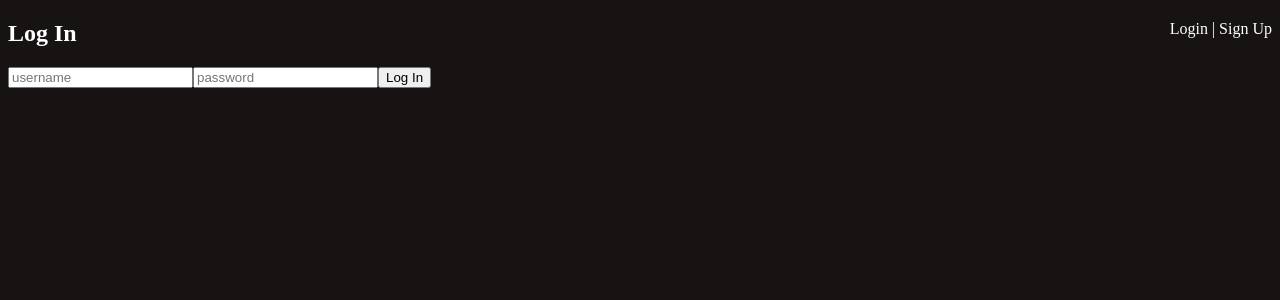
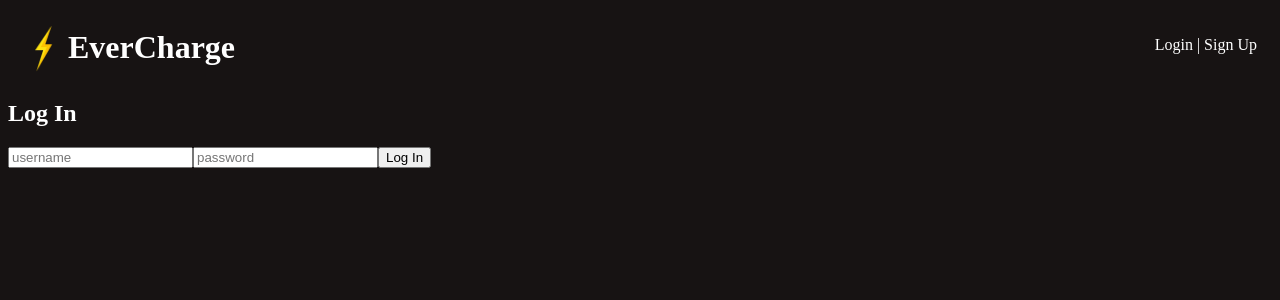
Before and after one commit to lycho33/EverCharge, a React (Create React App) app in the folder frontend/: page /login in a window 1280 px wide. Shown: the top 300 px of the page. Built offline with nearby package versions, Linux system fonts and the light colour scheme; no server answers.

Commit message:
navbar styling

```diff
--- a/frontend/package.json
+++ b/frontend/package.json
@@ -11,6 +11,7 @@
     "cra-template": "1.1.3",
     "react": "^17.0.2",
     "react-dom": "^17.0.2",
+    "react-icons": "^4.3.1",
     "react-redux": "^7.2.6",
     "react-router-dom": "^6.2.2",
     "react-scripts": "5.0.0",
--- a/frontend/src/Component/NavBar/Navbar.js
+++ b/frontend/src/Component/NavBar/Navbar.js
@@ -1,5 +1,7 @@
 import React from 'react'
 import '../../css/Navbar.css'
+import { GiPowerLightning } from 'react-icons/gi';
+import lightning_icon from '../../imgs/lightning_icon.png'
 import Login from './NavItems/Login'
 import Signup from './NavItems/Signup'
 import Logout from './NavItems/Logout'
@@ -10,19 +12,25 @@ function Navbar() {
 
     const user = useSelector(state => state.user)
     return (
-        <div className='navbar'>
+        <>
+            <div className='grid-navbar'>
+                <div className='grid-navbar-item home'>
+                    <img src={lightning_icon} />
+                    <h1>EverCharge</h1>
+                </div>
                 {(user.id) ?
-                <div className='registration'>
+                    <div className='grid-navbar-item registration'>
                         <Link to="/logout" className='link'>Log Out</Link>
                     </div>
                 :
-                <div className='registration'>
+                    <div className='grid-navbar-item registration'>
                         <Link to="/login" className='link'>Login |</Link>&nbsp;
                         <Link to="/signup" className='link'>Sign Up</Link><br /><br />
                     </div>
 
                 }
             </div>
+        </>
     )
 
 //   return (
--- a/frontend/src/css/Navbar.css
+++ b/frontend/src/css/Navbar.css
@@ -1,6 +1,36 @@
-.registration{
-    float: right;
+.grid-navbar {
+    display: grid;
+    grid-template-columns: 1fr 1fr;
+    /* border: 1px solid white; */
+    height: 9vh;
 }
+
+.grid-navbar-item{
+    /* border: 1px solid red; */
+}
+
+.registration {
+    align-self: center;
+    text-align: right;
+    padding-top: 13px;
+    padding-right: 15px;
+}
+.home {
+    padding-left: 10px;
+}
+
+.home h1{
+    margin-left: 40px;
+}
+
+.home img {
+    float: left;
+    padding-top: 1em;
+    align-self: center;
+    width: 50px;
+    height: 50px;
+}
+
 .link {
     text-decoration: none;
     color: white;
```
Also changed, not shown: frontend/src/imgs/lightning_icon.png (added), 1 other file (tests, documents, lock files or other folders). Lines whose indentation alone changed are shown as unchanged.
